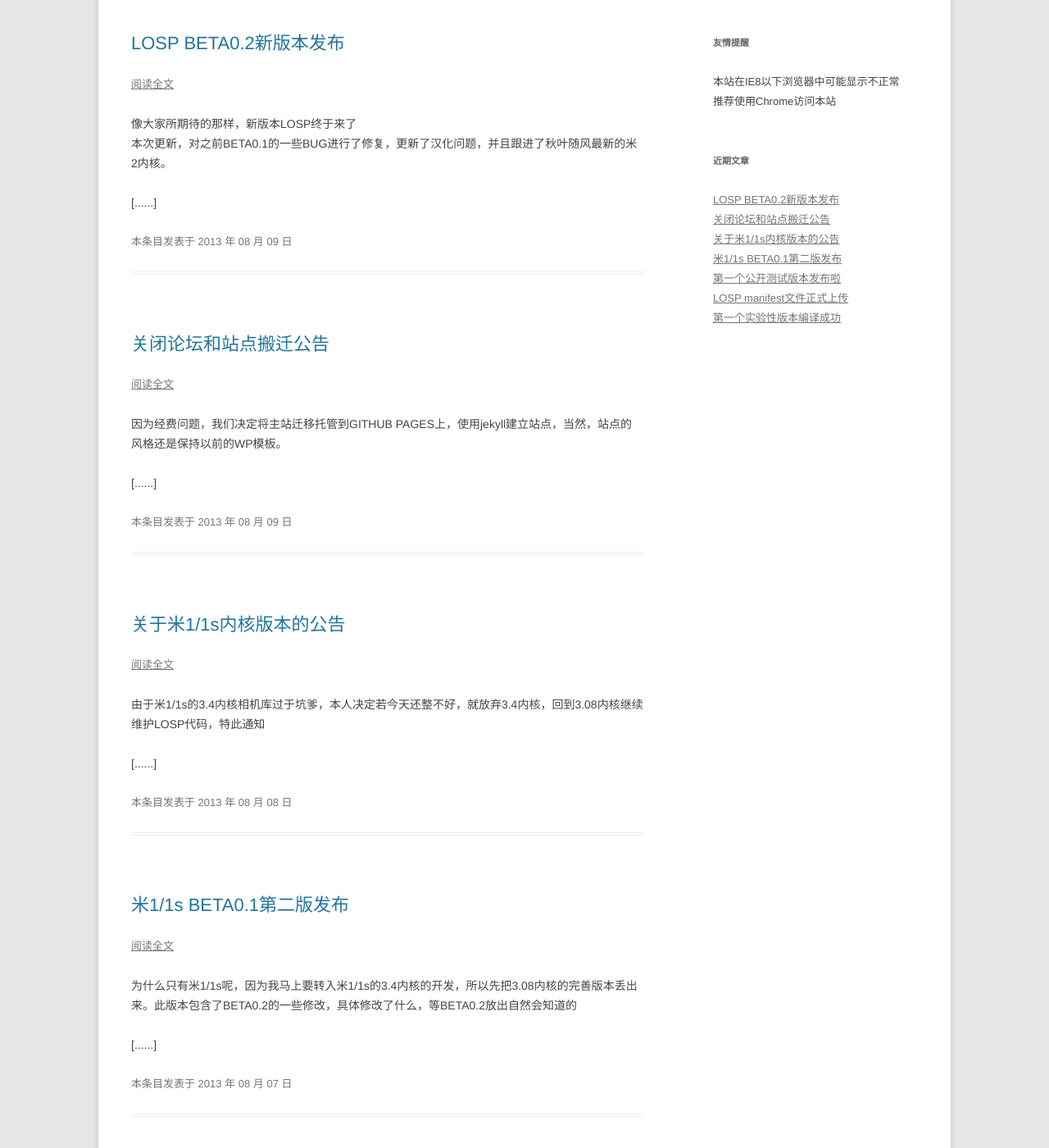
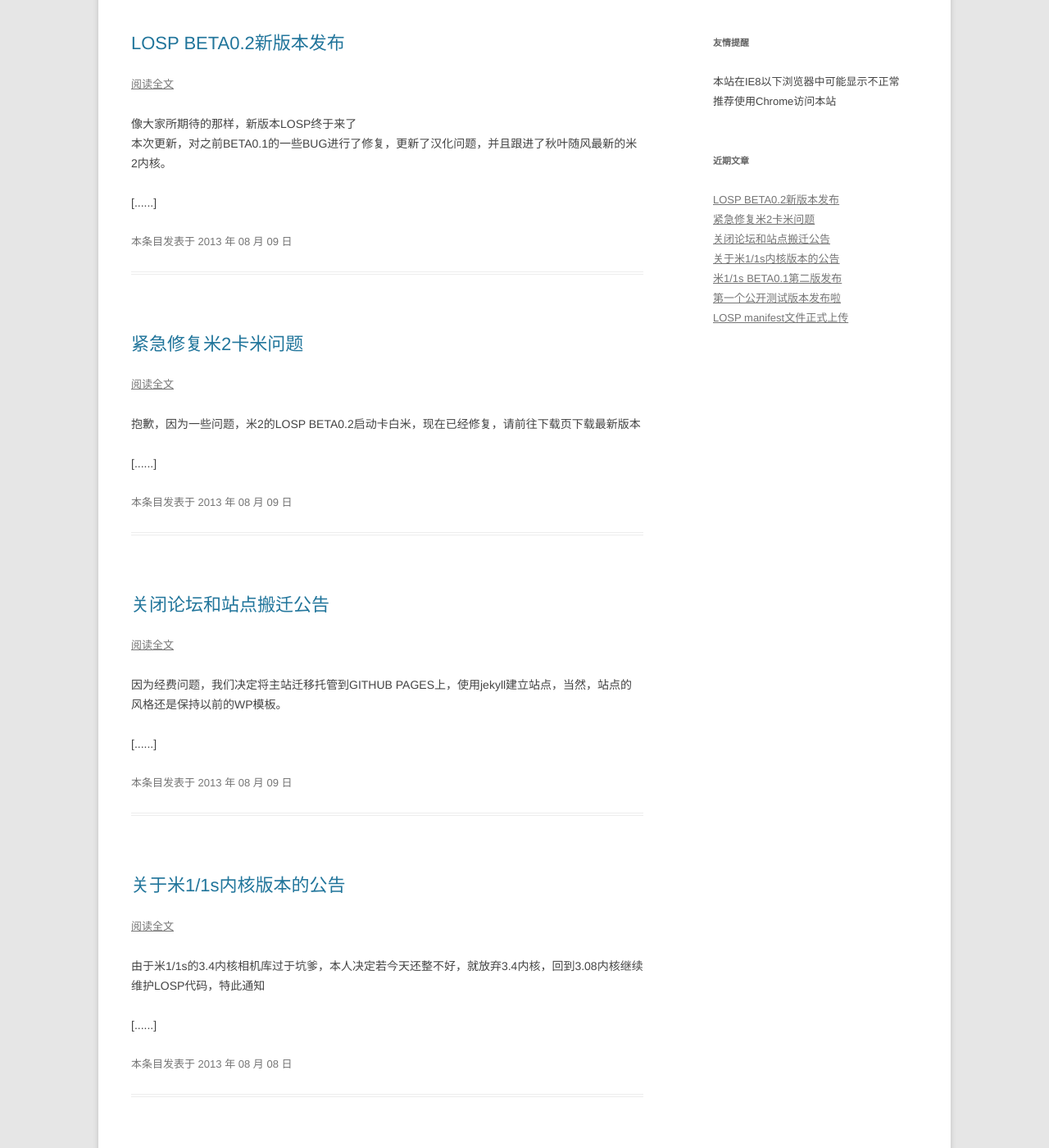
Before and after one commit to LOSP/LOSP.github.io, a Jekyll site: the page built from index.html, in a window 1280 px wide and 1400 px high, scrolled down 222 px. Shown: the whole window at 82% size. Built offline with Jekyll 4.4.1, drawn with Linux system fonts in a browser that asks for light colours; Markdown is read by kramdown in place of the engine named in the settings; the list of posts is cut into pages by our own code; some of the changed text lies outside the part shown.

Commit message:
new post and update page to fix mitwo boot

```diff
--- /dev/null
+++ b/_posts/2013-8-9-fix-mitwo-boot-sorry.md
@@ -0,0 +1,6 @@
+---
+layout: default
+title: 紧急修复米2卡米问题
+summary: 抱歉，因为一些问题，米2的LOSP BETA0.2启动卡白米，现在已经修复，请前往下载页下载最新版本
+---
+抱歉，因为一些问题，米2的LOSP BETA0.2启动卡白米，现在已经修复，请前往下载页下载最新版本
```
Also changed, not shown: download/index.md (+1 -1 lines).
